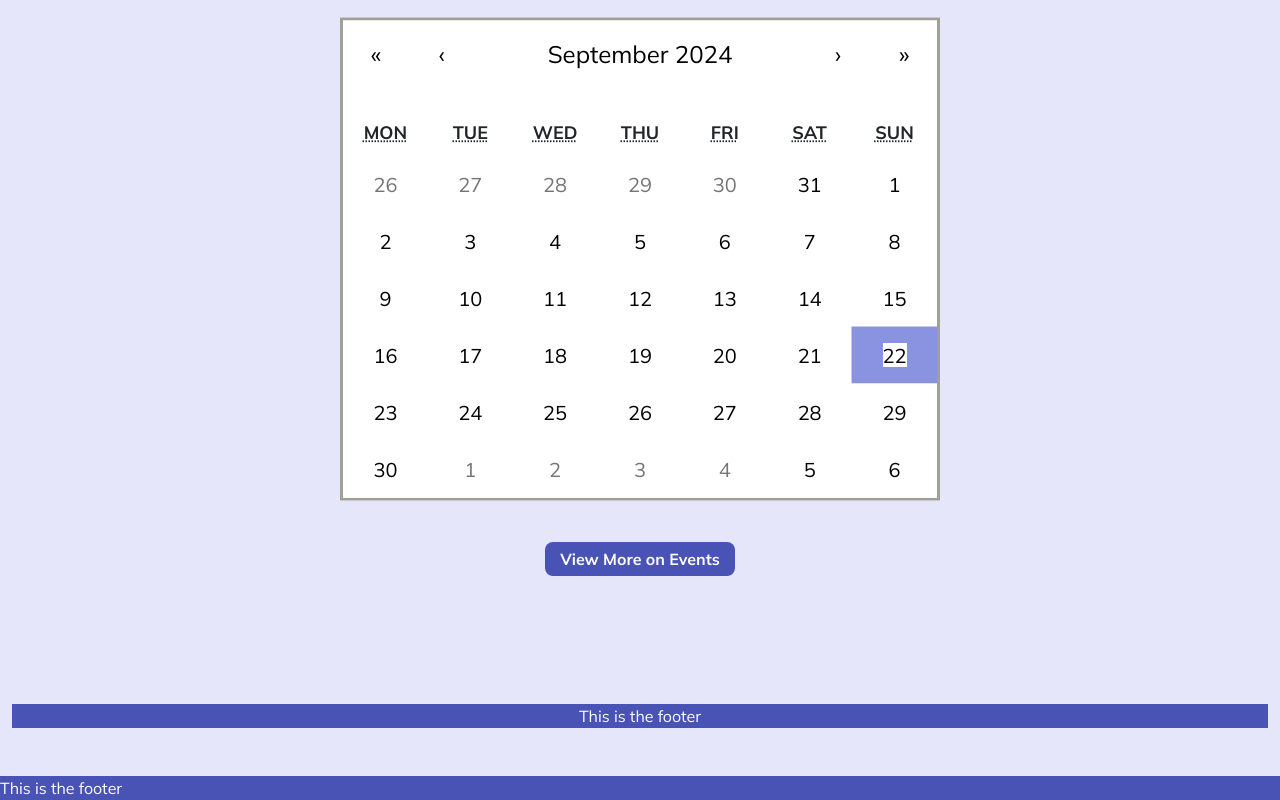
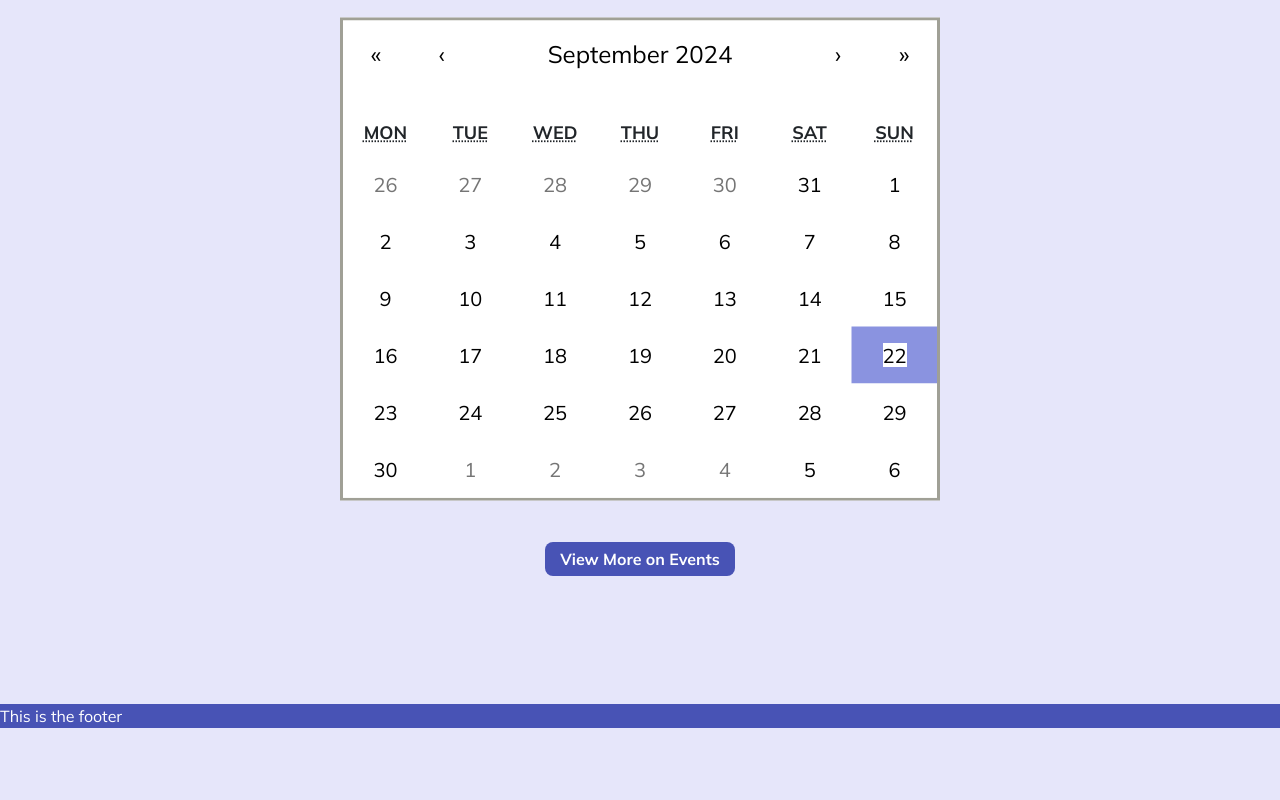
Before and after one commit to jenpennen/ucla-perspective, a React (Vite) app: page /#/ in a window 1280 px wide. Shown: the part 1043-1843 px from the top of the page. After the commit the page ends 1771 px from the top, so only its background shows below. Built offline with nearby package versions, Linux system fonts and the light colour scheme.

Commit message:
removed footer on home page

```diff
--- a/src/pages/Home.jsx
+++ b/src/pages/Home.jsx
@@ -30,9 +30,6 @@ function Home() {
           <button className="button">View More on Events</button>
         </Link>
       </div>
-      <div className="container">
-        <Footer />
-      </div>
     </main>
   );
 }
```
